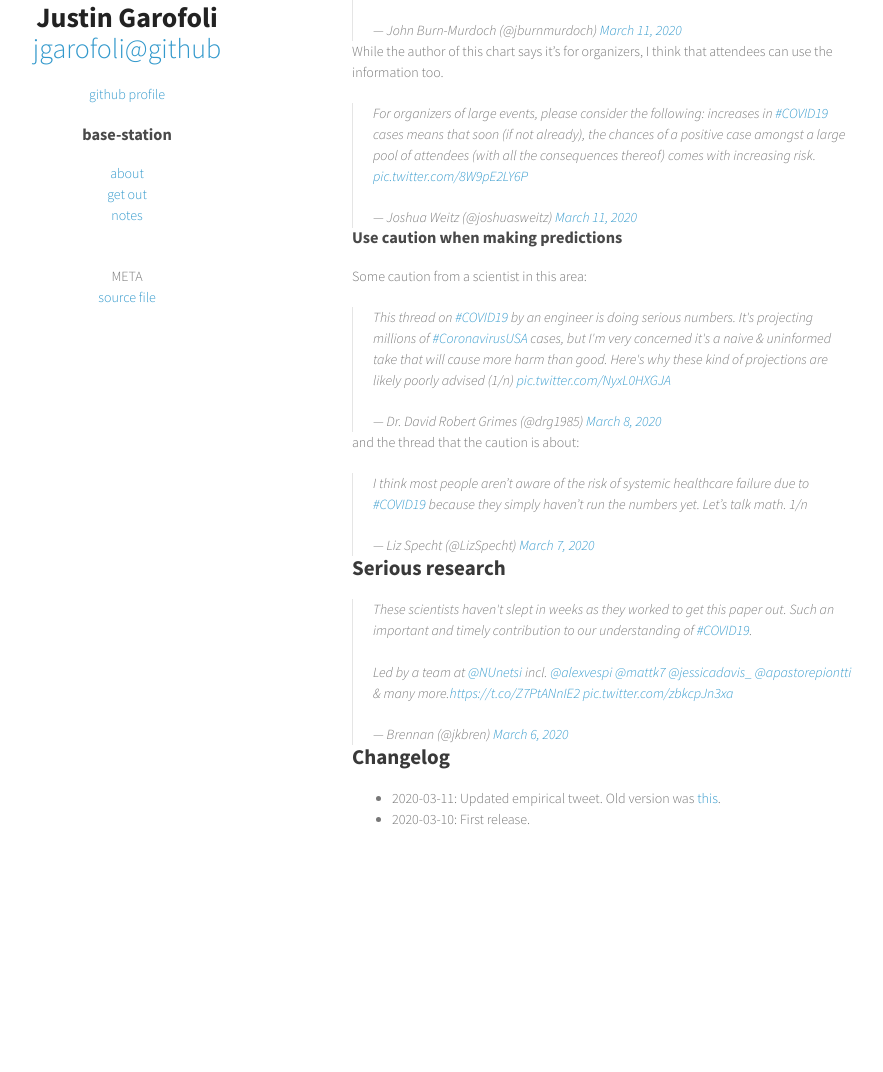
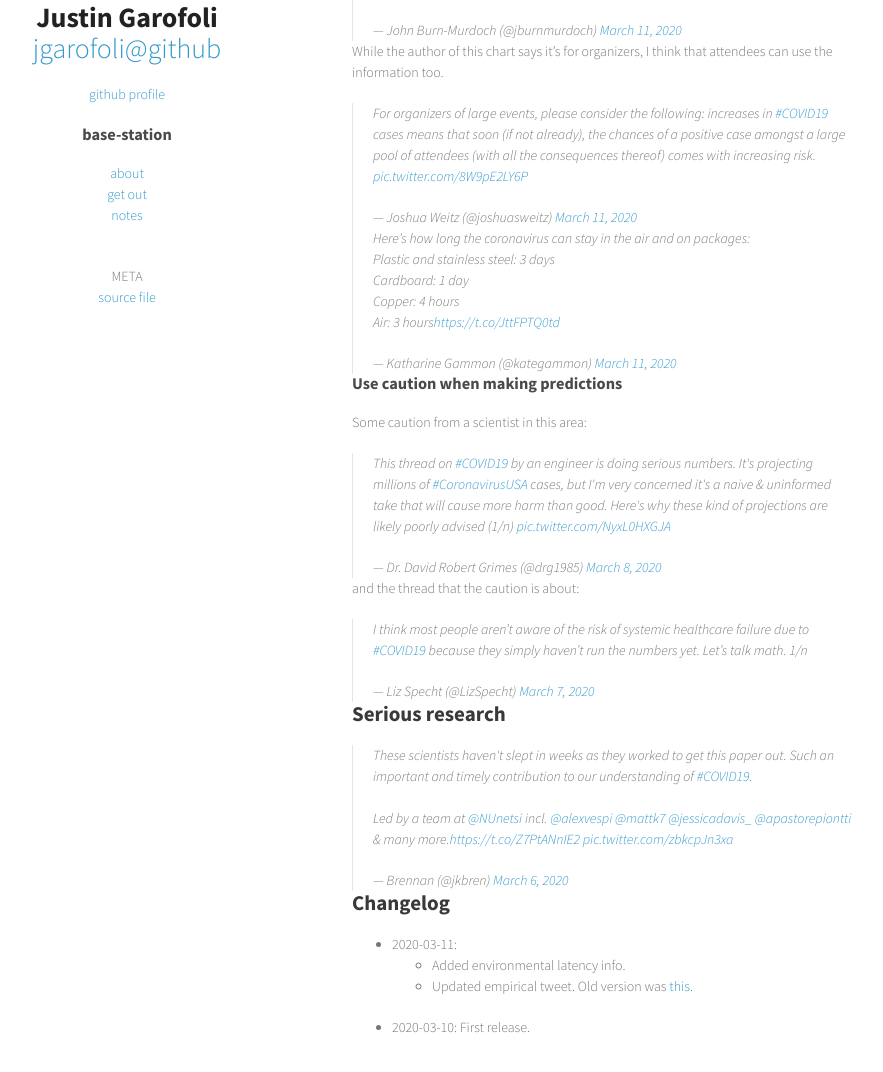
Before and after one commit to jgarofoli/jgarofoli.github.io, a Jekyll site: the page built from covid19/index.md, in a window 1280 px wide and 1400 px high, scrolled down 567 px, cut to the strip 292-1364 px from the top of the window. Shown: the whole strip, without its empty margins (218-1101 px from the left). Built offline with Jekyll 4.4.1, drawn with Linux system fonts in a browser that asks for light colours; comment, search, counter and statistics services are not loaded; before the commit the page ends 1759 px from its top, so only the background shows below that.

Commit message:
Added tweet about environmental latency

```diff
--- a/covid19/index.md
+++ b/covid19/index.md
@@ -35,6 +35,7 @@ While the author of this chart says it's for organizers, I think that attendees
 
 <blockquote class="twitter-tweet"><p lang="en" dir="ltr">For organizers of large events, please consider the following: increases in <a href="https://twitter.com/hashtag/COVID19?src=hash&amp;ref_src=twsrc%5Etfw">#COVID19</a> cases means that soon (if not already), the chances of a positive case amongst a large pool of attendees (with all the consequences thereof) comes with increasing risk. <a href="https://t.co/8W9pE2LY6P">pic.twitter.com/8W9pE2LY6P</a></p>&mdash; Joshua Weitz (@joshuasweitz) <a href="https://twitter.com/joshuasweitz/status/1237556232304508928?ref_src=twsrc%5Etfw">March 11, 2020</a></blockquote> <script async src="https://platform.twitter.com/widgets.js" charset="utf-8"></script>
 
+<blockquote class="twitter-tweet"><p lang="en" dir="ltr">Here’s how long the coronavirus can stay in the air and on packages: <br>Plastic and stainless steel: 3 days<br>Cardboard: 1 day<br>Copper: 4 hours<br>Air: 3 hours<a href="https://t.co/JttFPTQ0td">https://t.co/JttFPTQ0td</a></p>&mdash; Katharine Gammon (@kategammon) <a href="https://twitter.com/kategammon/status/1237807183623938049?ref_src=twsrc%5Etfw">March 11, 2020</a></blockquote> <script async src="https://platform.twitter.com/widgets.js" charset="utf-8"></script>
 
 ### Use caution when making predictions
 
@@ -52,5 +53,7 @@ and the thread that the caution is about:
 
 ## Changelog
 
-*  2020-03-11: Updated empirical tweet. Old version was [this](https://twitter.com/MarkJHandley/status/1237144386569416712?s=20).
+*  2020-03-11:
+   *  Added environmental latency info.
+   *  Updated empirical tweet. Old version was [this](https://twitter.com/MarkJHandley/status/1237144386569416712?s=20).
 *  2020-03-10: First release.
```
